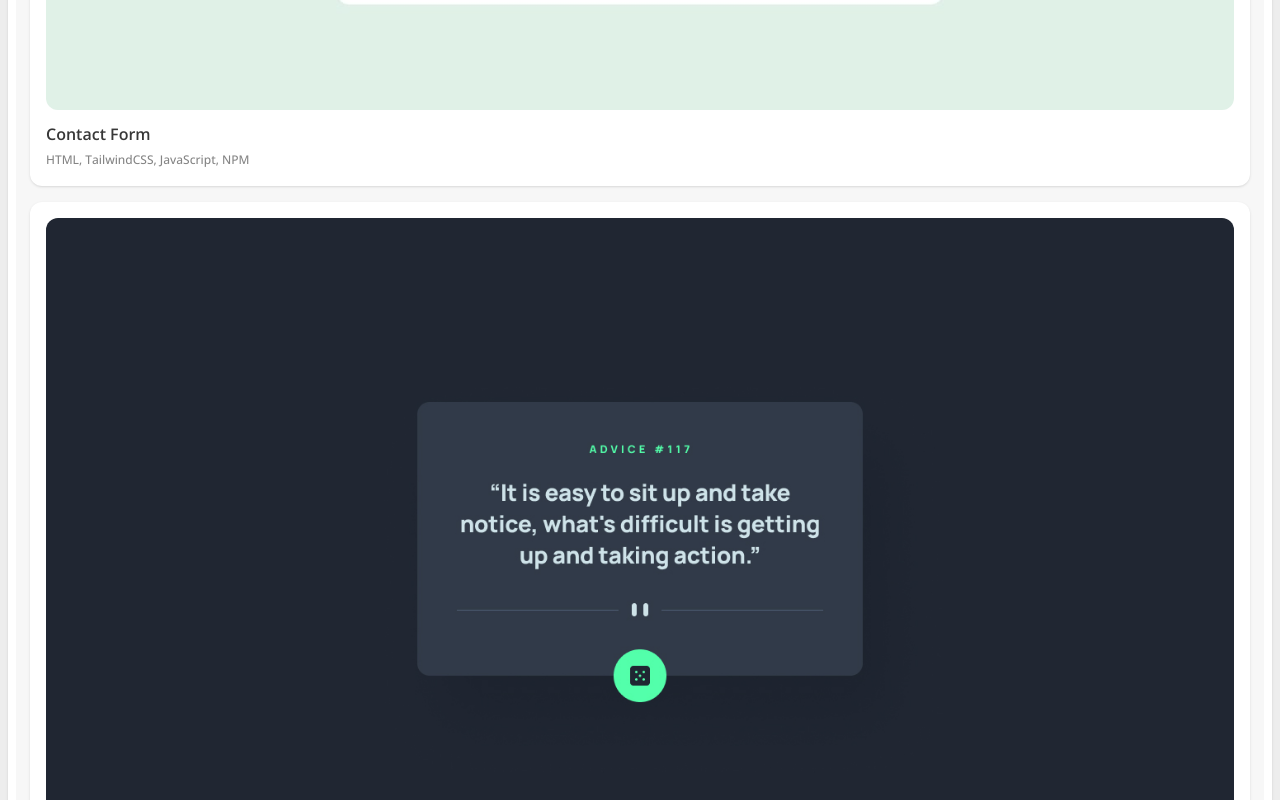
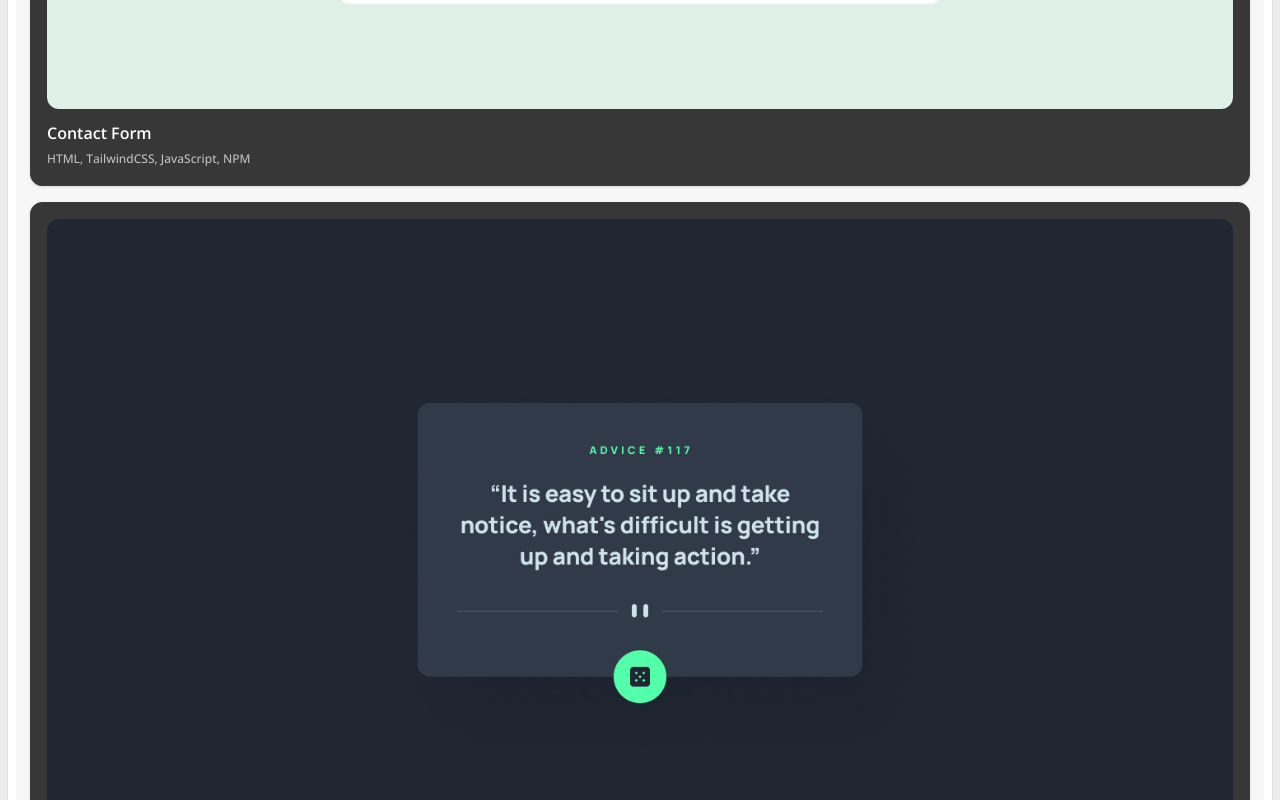
Before and after one commit to Abaljerind/portofolio-jerind, a React (Vite) app: page / in a window 1280 px wide. Shown: the part 1380-2180 px from the top of the page. Built offline with nearby package versions, Linux system fonts and the light colour scheme.

Commit message:
Add dark variant for tag div, p and small
Add dark variant for background color and text color

```diff
--- a/src/components/ProjectCards.jsx
+++ b/src/components/ProjectCards.jsx
@@ -43,7 +43,10 @@ export default function ProjectCards() {
       <div className="projects mt-1 flex flex-col gap-4 rounded-xl p-1.5">
         {filteredProjectList.map((item, index) => {
           return (
-            <div className="rounded-xl bg-white p-4 shadow-sm" key={index + 1}>
+            <div
+              className="rounded-xl bg-white p-4 shadow-sm dark:border dark:border-[#3D3D3D] dark:bg-[#373737]"
+              key={index + 1}
+            >
               <a
                 className="block"
                 href={item.href}
@@ -55,11 +58,11 @@ export default function ProjectCards() {
                   alt={item.name}
                   className="mb-3 rounded-xl"
                 />
-                <p className="cursor-pointer text-[16px] font-semibold text-[#373737]">
+                <p className="cursor-pointer text-[16px] font-semibold text-[#373737] dark:text-white">
                   {item.name}
                 </p>
               </a>
-              <small className="text-xs font-medium text-[#858585]">
+              <small className="text-xs font-medium text-[#858585] dark:text-[#C0C0C0]">
                 {item.tech}
               </small>
             </div>
```
